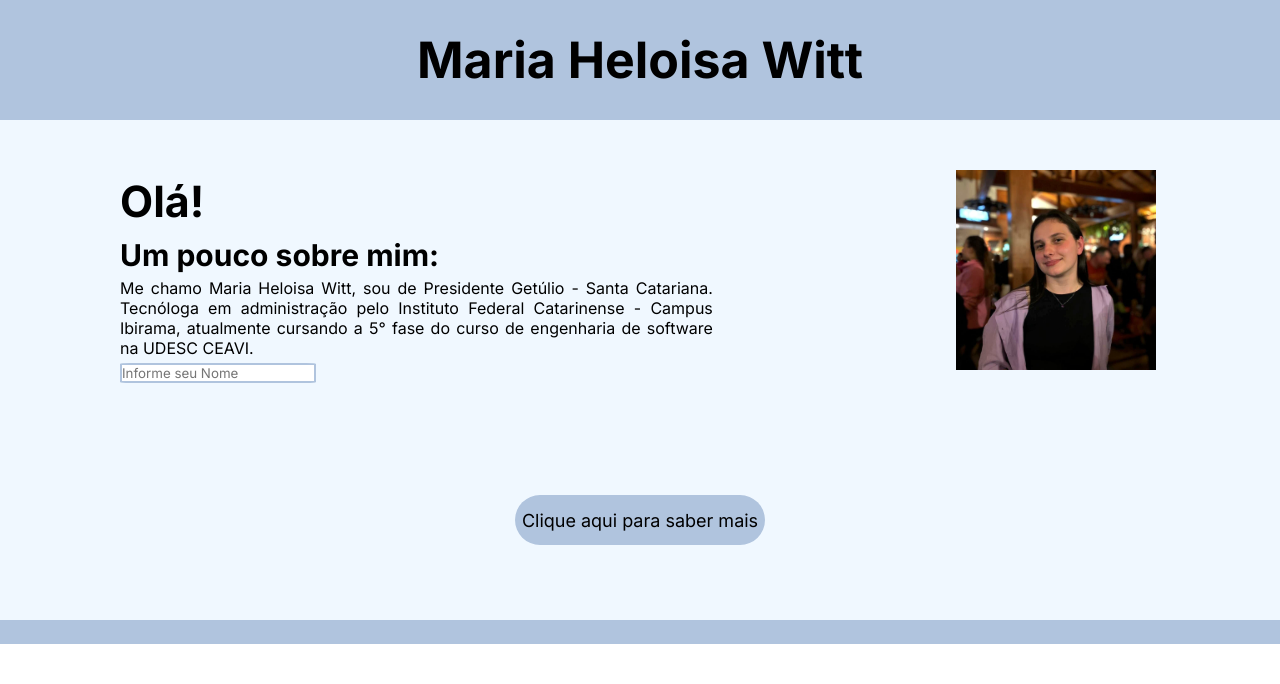
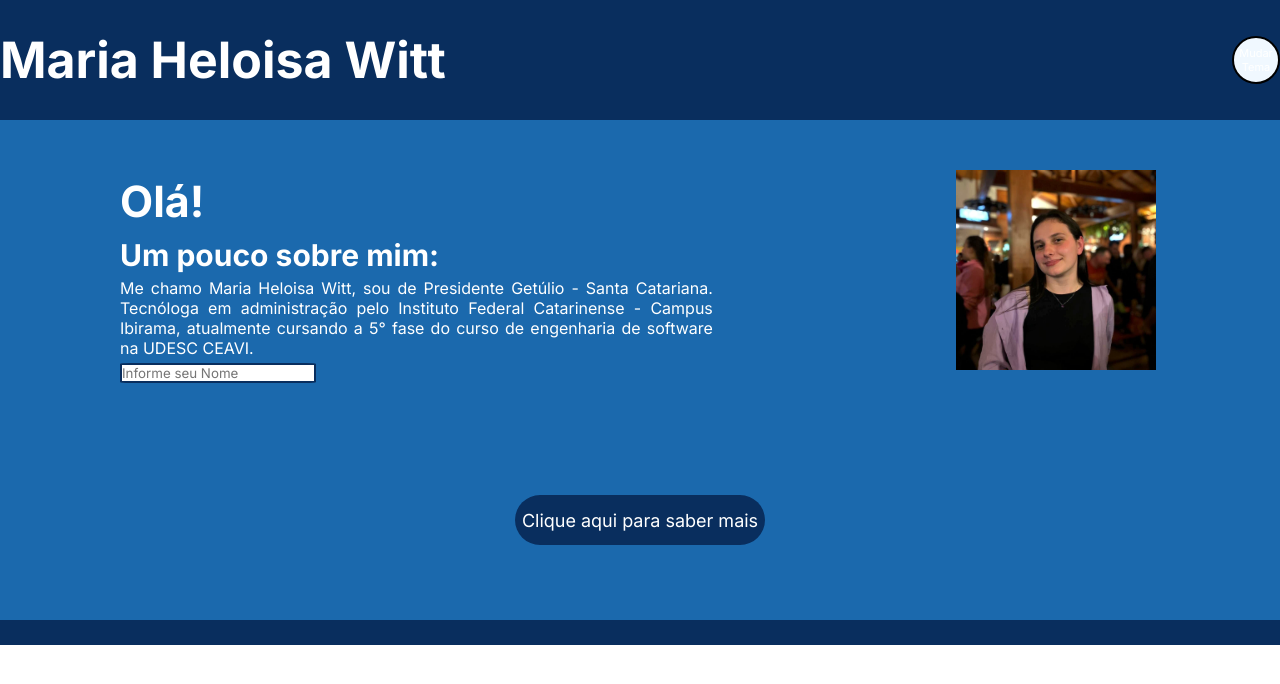
Before and after one commit to HeloisaWittPtoGov/ApresentacaoPessoal, a plain HTML site: page Apresentacao/index.html in a window 1280 px wide. Drawn offline with Linux system fonts and the light colour scheme.

Commit message:
feat: Adicionado class dark

```diff
--- a/Apresentacao/index.html
+++ b/Apresentacao/index.html
@@ -11,21 +11,37 @@
                 padding: 0;
                 font-family:Inter;
             }
-            .header{
-                background-color:lightsteelblue;
+
+            :root {
+                --background-color: lightsteelblue;
+                --background-color2: aliceblue;
+            }
+            :root .dark{
+                --background-color: rgb(9, 46, 94);
+                color: white;
+                --background-color2:rgb(27, 105, 173);
+            }
+            :root .dark button{
+                color: white;
+            }
+
+            .header {
+                background-color:var(--background-color);
                 height: 15%;
                 width: 100%;
                 font-size: 25px;
                 display: flex;
-                justify-content: center;
+                justify-content: space-between;
                 align-items: center;
+
             }
+
             .infosPrincipais{
-                background-color:aliceblue;
+                background-color:var(--background-color2);
                 padding: 50px 0 50px 120px;
             }
             .imagem{
-                background-color: aliceblue;
+                background-color: var(--background-color2);
                 display: flex;
                 justify-content: center;
                 align-items: center;
@@ -50,7 +66,7 @@
                 padding: 0 0 5px 0;
             }
             .botoes{
-                background-color:aliceblue;
+                background-color:var(--background-color2);
                 height: 100px;
                 width: 100%;
                 display: flex;
@@ -59,7 +75,7 @@
                 padding:  50px 0 50px 0;
             }
             .botoes button{
-                background-color: lightsteelblue;
+                background-color: var(--background-color);
                 border: none;
                 border-radius: 35px ;
                 height: 50px;
@@ -73,19 +89,38 @@
                 border:2px solid black;
             }
             #final{
-                background-color: lightsteelblue;
-                height: 24px;;
+                background-color: var(--background-color);
+                height: 25px;;
                 width:100%;
+
             }
             #campoNome{
-                border: 2px solid lightsteelblue;
+                border: 2px solid var(--background-color);
                 border-radius: 5%;
             }
+            .header button {
+                background-color:aliceblue;
+                border: 2px solid black;
+                border-radius: 100px;
+                height: 48px;
+                width: 48px;
+                font-size: 11px;
+                transition: 0.3s;
+            }
+            .header button:hover{
+                background-color:black;
+                border:2px solid white;
+                color: white;
+            }
+
 
         </style>
-        <body>
+    </head>
+
+    <body id= "body" class="dark">
         <header class="header">
                 <h1>Maria Heloisa Witt</h1>
+                <button id="Tema">Mudar Tema</button>
         </header>
        <div id="Area!" style="display: flex;">
             <div class="infosPrincipais" style= "height: 200px; width: 57%;">
@@ -102,8 +137,8 @@
         <div class="botoes">
             <button id="curriculo">Clique aqui para saber mais</button>
         </div>
-            <div id="final"></div>
+        <div id="final" class="final">
+        </div>
         <script src="app.js"></script>
     </body>
-    </head>
  </html>
```
Lines whose indentation alone changed are shown as unchanged.
